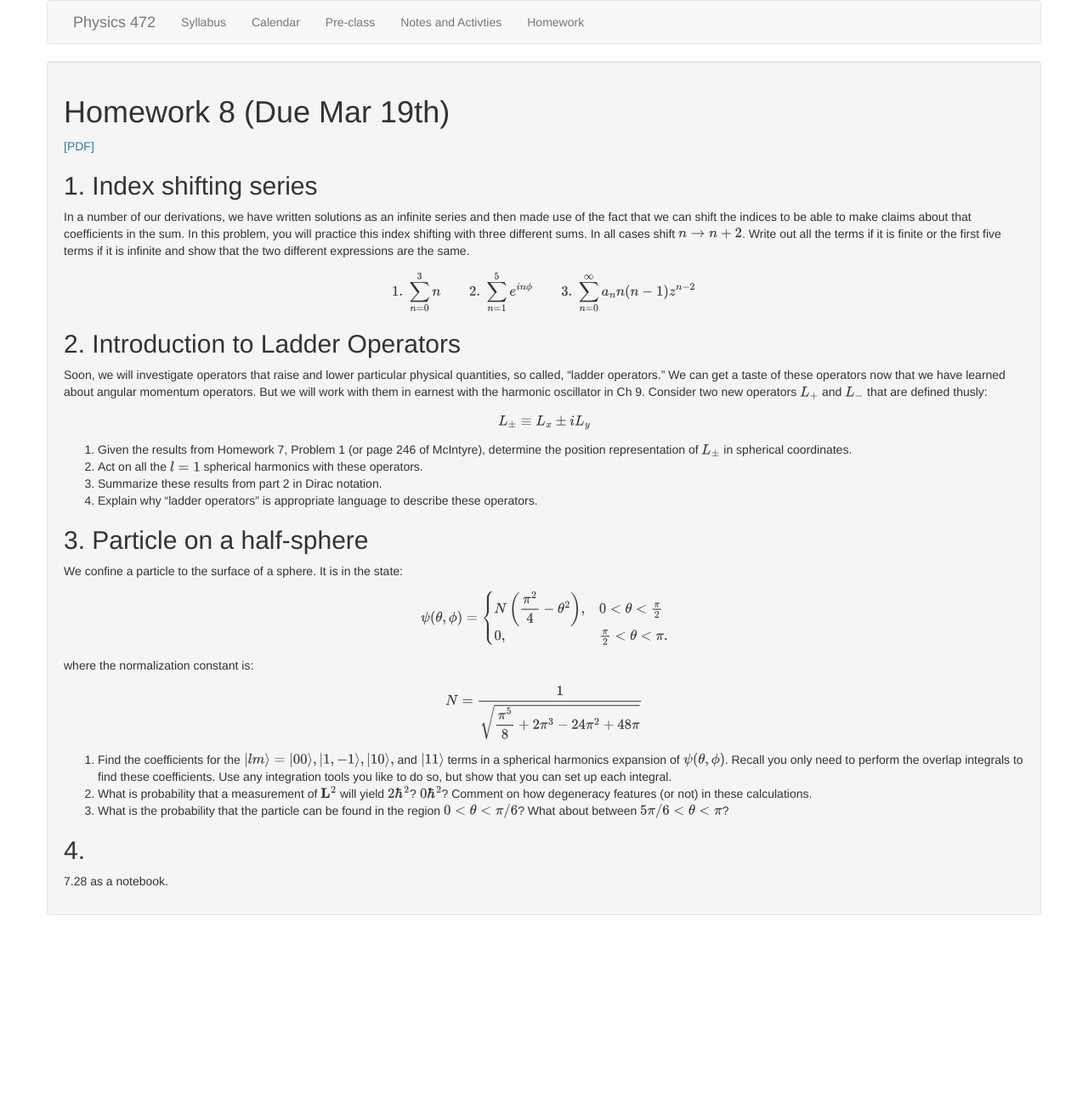
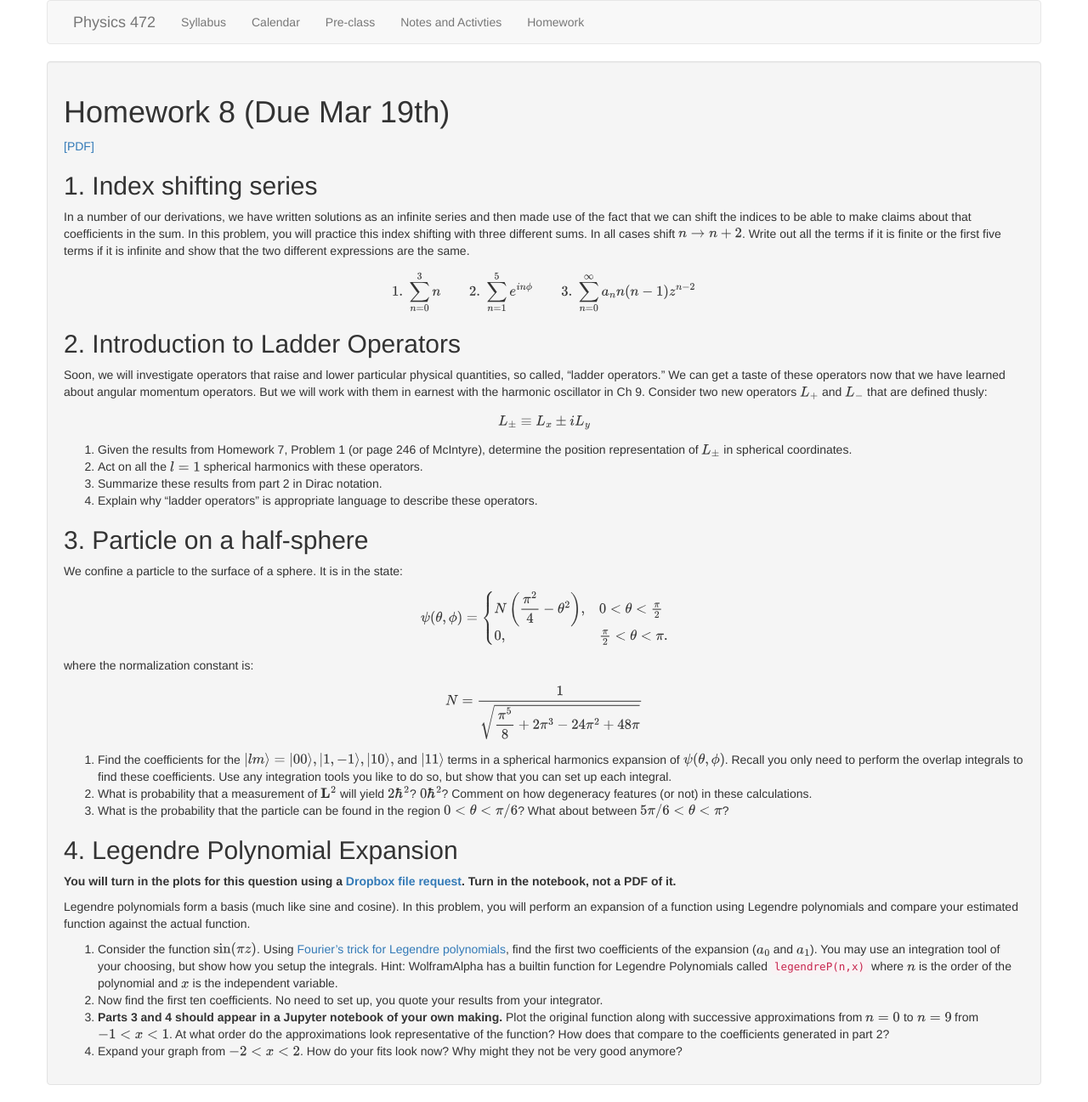
Before and after one commit to dannycab/phy472msu_s2021, a Jekyll site: the page built from assignments/homework8.md, in a window 1280 px wide. Shown: the whole page at 85% size. Built offline with Jekyll 4.4.1, drawn with Linux system fonts in a browser that asks for light colours; before the commit the page ends 1097 px from its top, so only the background shows below that.

Commit message:
added homework 8

```diff
--- a/assignments/homework8.md
+++ b/assignments/homework8.md
@@ -44,6 +44,13 @@ $$N=\dfrac{1}{\sqrt{\dfrac{\pi^5}{8}+2\pi^3 - 24\pi^2 + 48 \pi}}$$
 2. What is probability that a measurement of $\mathbf{L}^2$ will yield $2\hbar^2$? $0\hbar^2$? Comment on how degeneracy features (or not) in these calculations.
 3. What is the probability that the particle can be found in the region $0 < \theta <\pi/6$? What about between $5\pi/6 < \theta <\pi$?
 
-## 4.
+## 4. Legendre Polynomial Expansion
 
-7.28 as a notebook.
+**You will turn in the plots for this question using a [Dropbox file request](https://www.dropbox.com/request/vvOB498WGKCcqBgIWJZC). Turn in the notebook, not a PDF of it.**
+
+Legendre polynomials form a basis (much like sine and cosine). In this problem, you will perform an expansion of a function using Legendre polynomials and compare your estimated function against the actual function.
+
+1. Consider the function $\sin(\pi z)$. Using [Fourier's trick for Legendre polynomials](https://mathworld.wolfram.com/Fourier-LegendreSeries.html), find the first two coefficients of the expansion ($a_0$ and $a_1$). You may use an integration tool of your choosing, but show how you setup the integrals. Hint: WolframAlpha has a builtin function for Legendre Polynomials called `legendreP(n,x)` where $n$ is the order of the polynomial and $x$ is the independent variable.
+2. Now find the first ten coefficients. No need to set up, you quote your results from your integrator.
+3. **Parts 3 and 4 should appear in a Jupyter notebook of your own making.** Plot the original function along with successive approximations from $n=0$ to $n=9$ from $-1 < x < 1$. At what order do the approximations look representative of the function? How does that compare to the coefficients generated in part 2?
+4. Expand your graph from $-2 < x < 2$. How do your fits look now? Why might they not be very good anymore?
```
Also changed, not shown: 1 other file.
